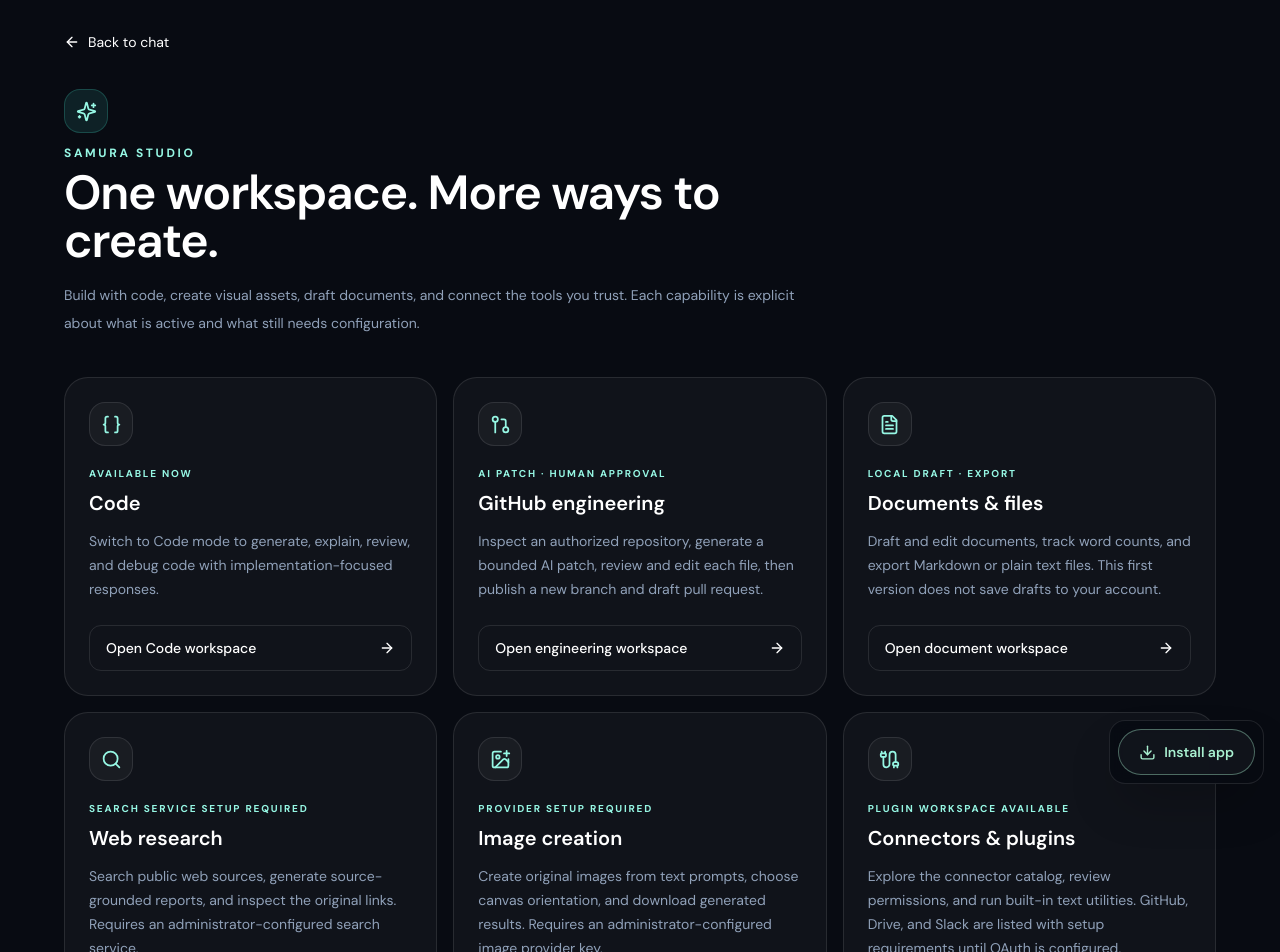
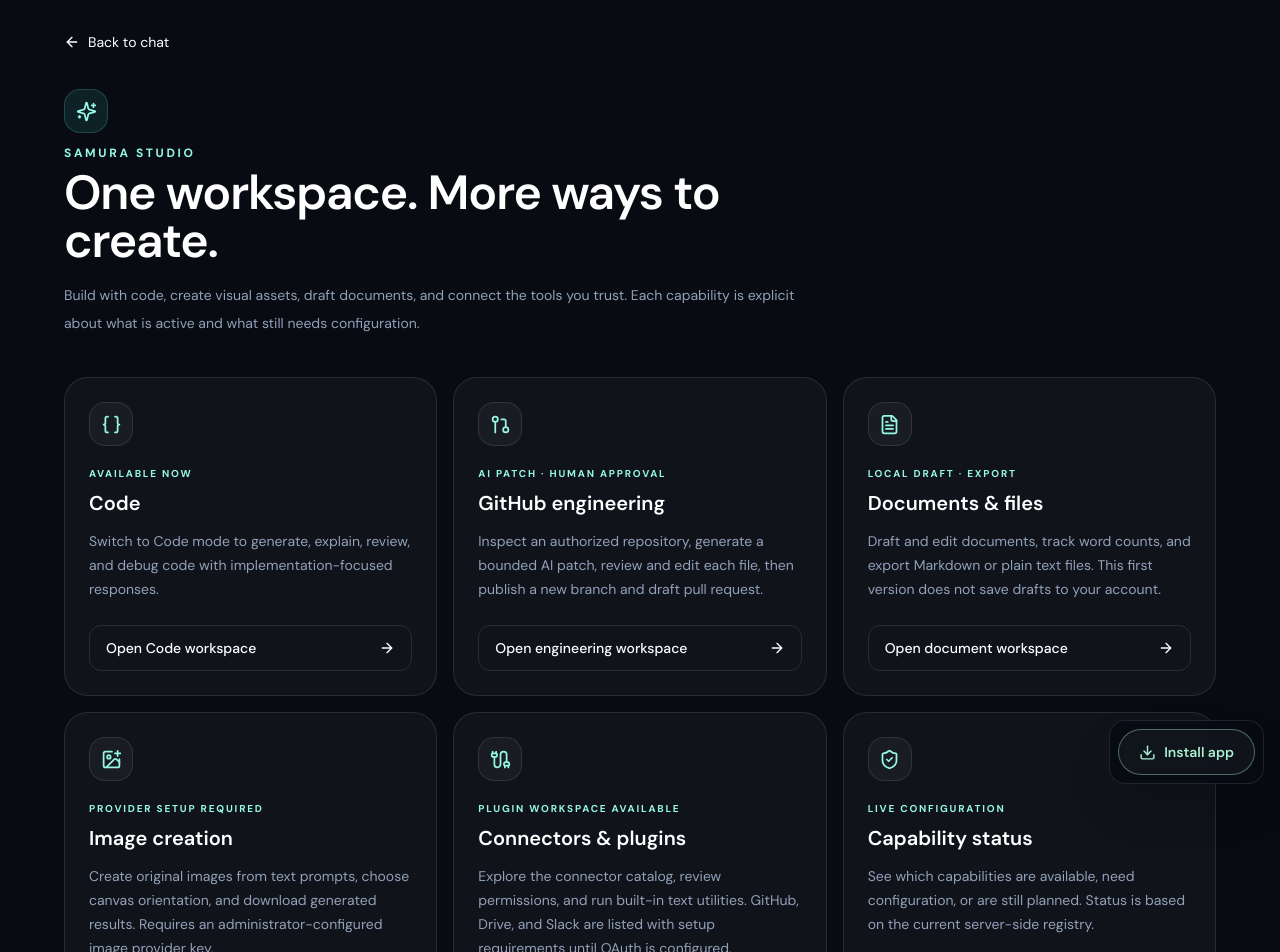
Before and after one commit to Olori24/SAMURA, a Next.js app: page /studio in a window 1280 px wide. Shown: the top 952 px of the page. Built offline with nearby package versions, Linux system fonts and the light colour scheme.

Commit message:
fix: keep a single web research Studio card

```diff
--- a/src/app/studio/page.tsx
+++ b/src/app/studio/page.tsx
@@ -5,7 +5,6 @@ const items = [
   { title: "Code", eyebrow: "AVAILABLE NOW", description: "Switch to Code mode to generate, explain, review, and debug code with implementation-focused responses.", href: "/chat", icon: Braces, action: "Open Code workspace", ready: true },
   { title: "GitHub engineering", eyebrow: "AI PATCH · HUMAN APPROVAL", description: "Inspect an authorized repository, generate a bounded AI patch, review and edit each file, then publish a new branch and draft pull request.", href: "/studio/github-engine", icon: GitPullRequest, action: "Open engineering workspace", ready: true },
   { title: "Documents & files", eyebrow: "LOCAL DRAFT · EXPORT", description: "Draft and edit documents, track word counts, and export Markdown or plain text files. This first version does not save drafts to your account.", href: "/studio/documents", icon: FileText, action: "Open document workspace", ready: true },
-  { title: "Web research", eyebrow: "SEARCH SERVICE SETUP REQUIRED", description: "Search public web sources, generate source-grounded reports, and inspect the original links. Requires an administrator-configured search service.", href: "/studio/research", icon: Search, action: "Open research workspace", ready: true },
   { title: "Image creation", eyebrow: "PROVIDER SETUP REQUIRED", description: "Create original images from text prompts, choose canvas orientation, and download generated results. Requires an administrator-configured image provider key.", href: "/studio/create", icon: ImagePlus, action: "Open image studio", ready: true },
   { title: "Connectors & plugins", eyebrow: "PLUGIN WORKSPACE AVAILABLE", description: "Explore the connector catalog, review permissions, and run built-in text utilities. GitHub, Drive, and Slack are listed with setup requirements until OAuth is configured.", href: "/studio/connect", icon: Cable, action: "Open Connect marketplace", ready: true },
   { title: "Capability status", eyebrow: "LIVE CONFIGURATION", description: "See which capabilities are available, need configuration, or are still planned. Status is based on the current server-side registry.", href: "/studio/capabilities", icon: ShieldCheck, action: "View capability status", ready: true },
```
